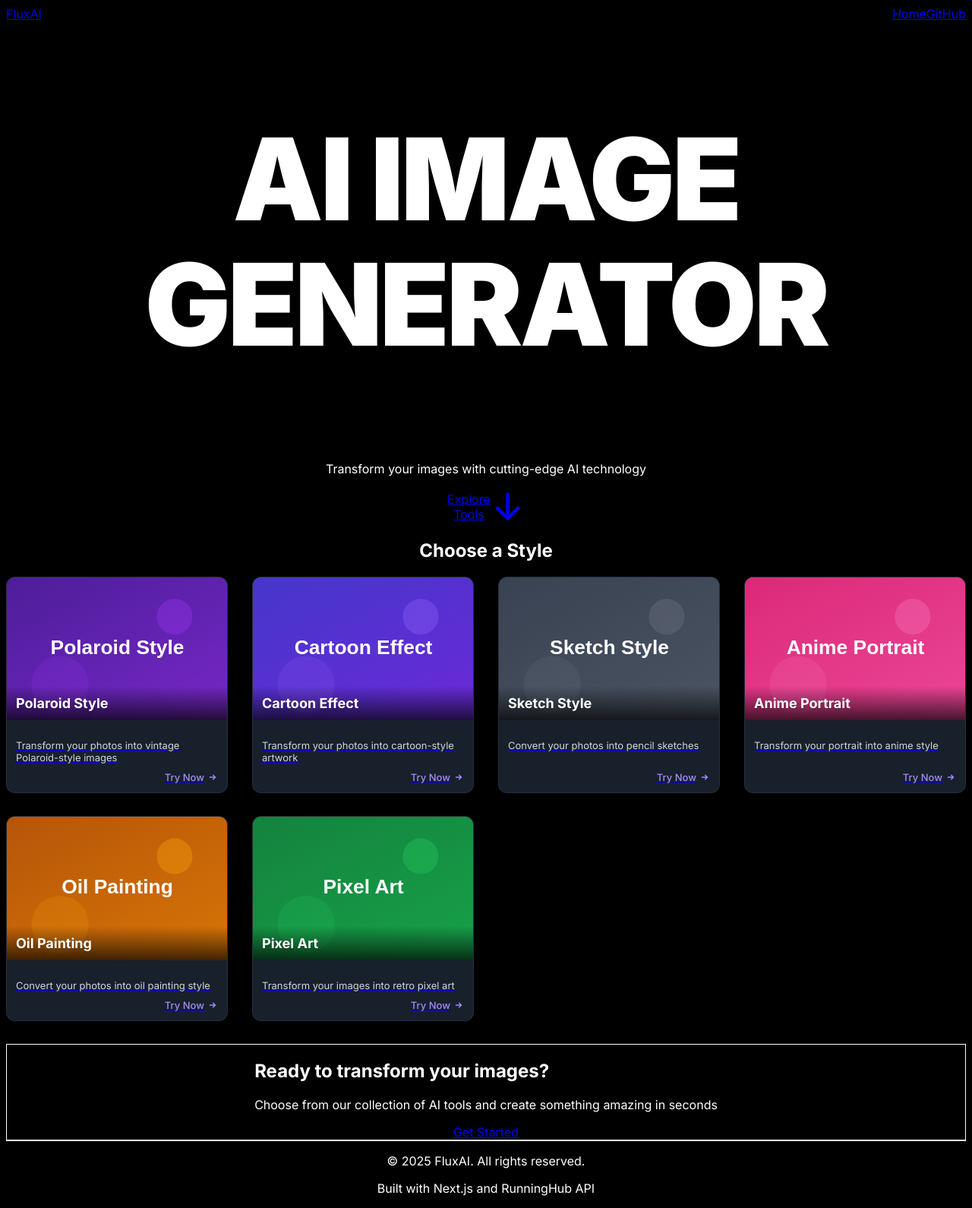
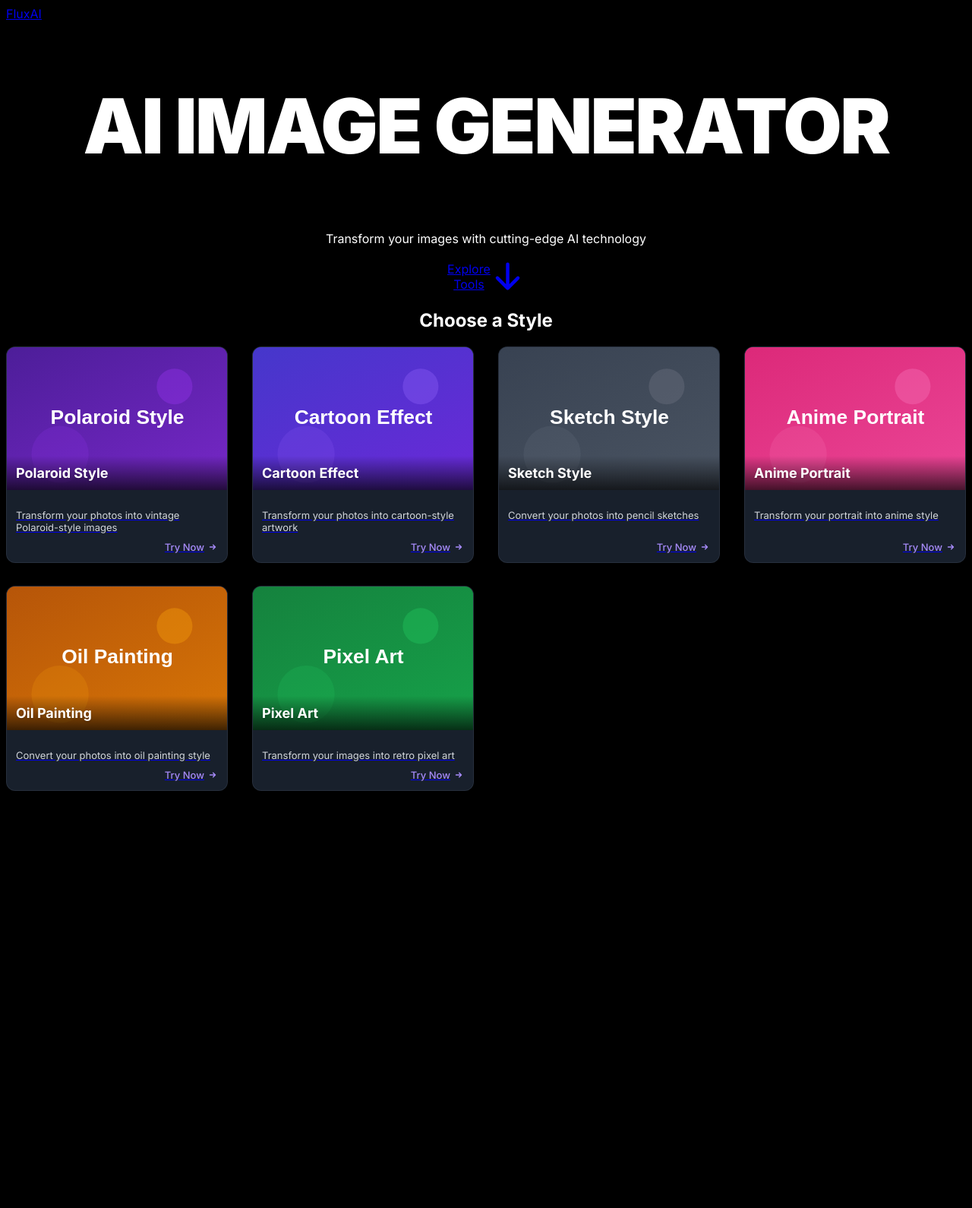
Before and after one commit to rockyandtom/fluxai, a Next.js app: page / in a window 1280 px wide. Shown: the whole page at 76% size. After the commit the page ends 1079 px from the top, so only its background shows below. Built offline with nearby package versions, Linux system fonts and the light colour scheme.

Commit message:
UI修改：移除底部CTA和页脚，简化界面

```diff
--- a/src/app/layout.tsx
+++ b/src/app/layout.tsx
@@ -35,18 +35,11 @@ export default function RootLayout({
         <div className="max-w-7xl mx-auto px-4 sm:px-6 lg:px-8 py-4 md:py-8">
           <header className="mb-8">
             <nav className="flex justify-between items-center">
-              <Link href="/" className="text-2xl font-bold text-white hover:text-purple-400 transition-colors">
+              <Link href="/" className="text-4xl font-bold text-white hover:text-purple-400 transition-colors">
                 Flux<span className="text-purple-500">AI</span>
               </Link>
 
-              <div className="flex space-x-4">
-                <Link href="/" className="text-gray-300 hover:text-white transition-colors">
-                  Home
-                </Link>
-                <a href="https://github.com/rockyandtom" target="_blank" rel="noopener noreferrer" className="text-gray-300 hover:text-white transition-colors">
-                  GitHub
-                </a>
-              </div>
+              {/* 移除右上角导航链接 */}
             </nav>
           </header>
 
@@ -55,13 +48,6 @@ export default function RootLayout({
               {children}
             </ClientOnlyWrapper>
           </main>
-
-          <footer className="mt-16 py-8 border-t border-gray-800 text-center text-gray-400">
-            <p>© {new Date().getFullYear()} FluxAI. All rights reserved.</p>
-            <p className="mt-2 text-sm">
-              Built with Next.js and RunningHub API
-            </p>
-          </footer>
         </div>
 
         <Toaster
--- a/src/app/page.tsx
+++ b/src/app/page.tsx
@@ -11,7 +11,7 @@ export default function Home() {
         <h1
           className="text-white"
           style={{
-            fontSize: '150px',
+            fontSize: '100px',
             fontWeight: 900,
             letterSpacing: '-0.025em',
             lineHeight: 1.1,
@@ -63,25 +63,6 @@ export default function Home() {
           ))}
         </div>
       </section>
-
-      <section className="mt-24 py-12 px-8 bg-gradient-to-br from-purple-900/20 to-black/60 rounded-xl border border-purple-900/30">
-        <div className="flex flex-col md:flex-row items-center justify-between">
-          <div className="mb-6 md:mb-0 md:mr-10 max-w-2xl">
-            <h2 className="text-3xl md:text-4xl font-bold text-white mb-4">Ready to transform your images?</h2>
-            <p className="text-lg text-gray-400">Choose from our collection of AI tools and create something amazing in seconds</p>
-          </div>
-
-          <a
-            href="#tools"
-            className="px-8 py-4 bg-purple-600 hover:bg-purple-700 text-white text-lg font-medium rounded-md transition-colors inline-flex items-center whitespace-nowrap"
-          >
-            Get Started
-            <svg xmlns="http://www.w3.org/2000/svg" className="h-5 w-5 ml-2" viewBox="0 0 20 20" fill="currentColor">
-              <path fillRule="evenodd" d="M10.293 5.293a1 1 0 011.414 0l4 4a1 1 0 010 1.414l-4 4a1 1 0 01-1.414-1.414L12.586 11H5a1 1 0 110-2h7.586l-2.293-2.293a1 1 0 010-1.414z" clipRule="evenodd" />
-            </svg>
-          </a>
-        </div>
-      </section>
     </div>
   );
 }
```
